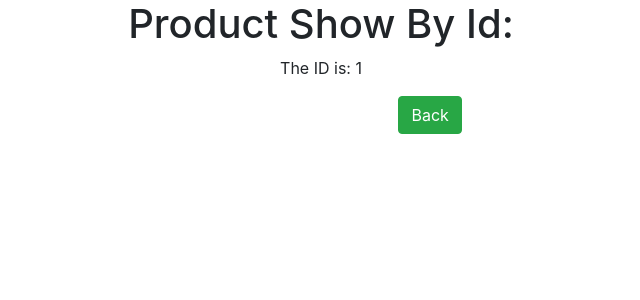
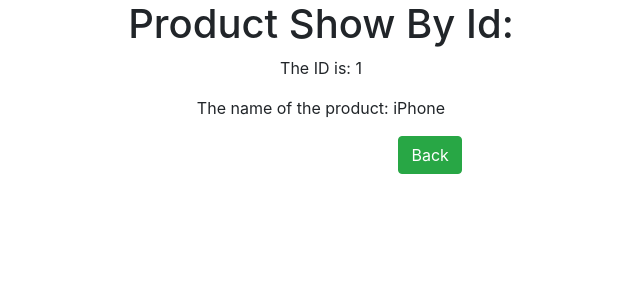
Before and after one commit to mindazub/react-router-crud, a React (Create React App) app: page /products/1 in a window 1280 px wide. Shown: the top 300 px of the page, without its empty margins (319-959 px from the left). Built offline with nearby package versions, Linux system fonts and the light colour scheme.

Commit message:
ProductsShow: get the name, but stil - not good

```diff
--- a/src/components/ProductsShow.js
+++ b/src/components/ProductsShow.js
@@ -14,6 +14,8 @@
       <h1>Product Show By Id: </h1>
       <p>The ID is: {props.match.params.product_id}</p>
 
+  <p>The name of the product: { props.products[1].name }</p>
+
       <Form.Group as={Row}>
           <Col sm={{ span: 10, offset: 2 }}>
             <Link to="/products">
```
